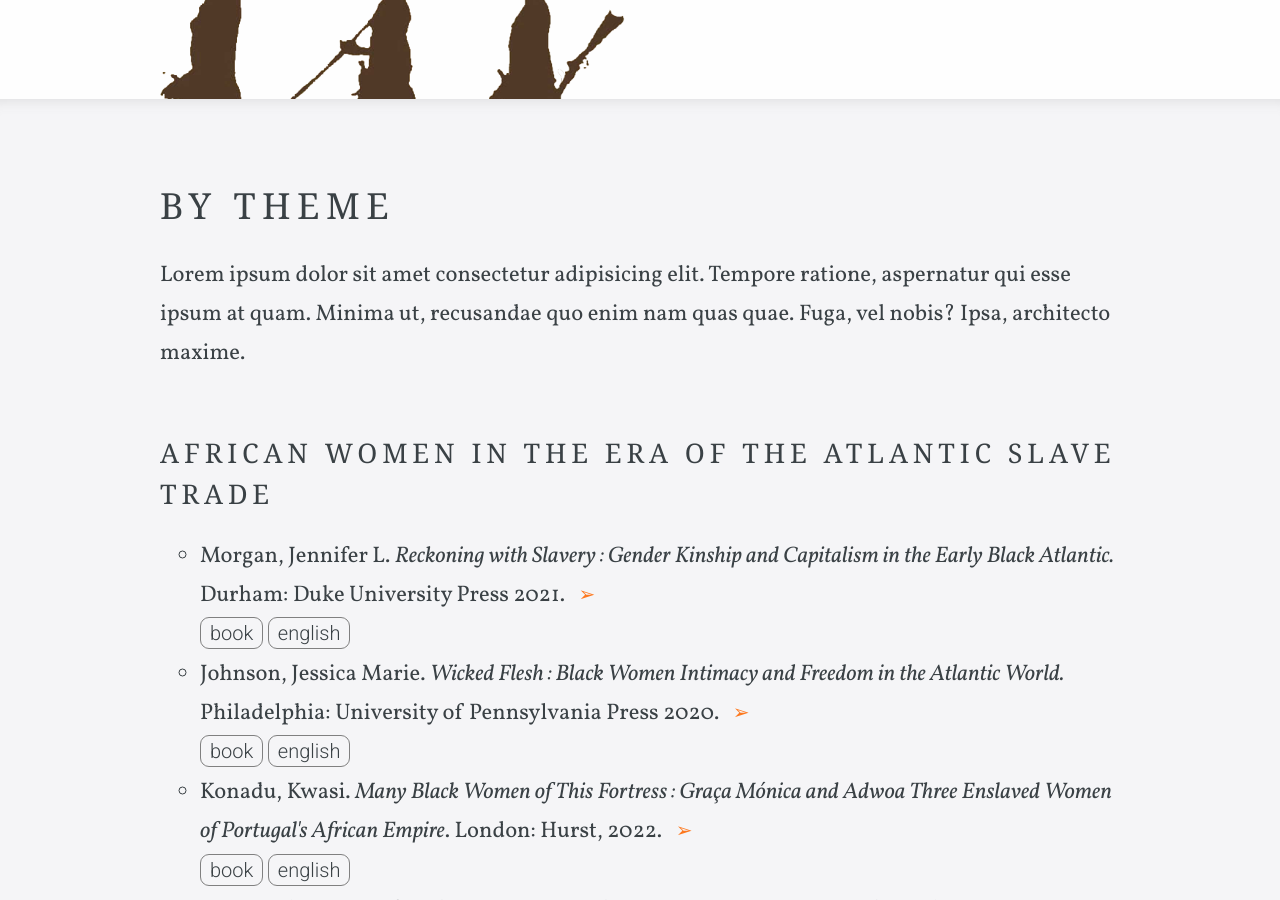
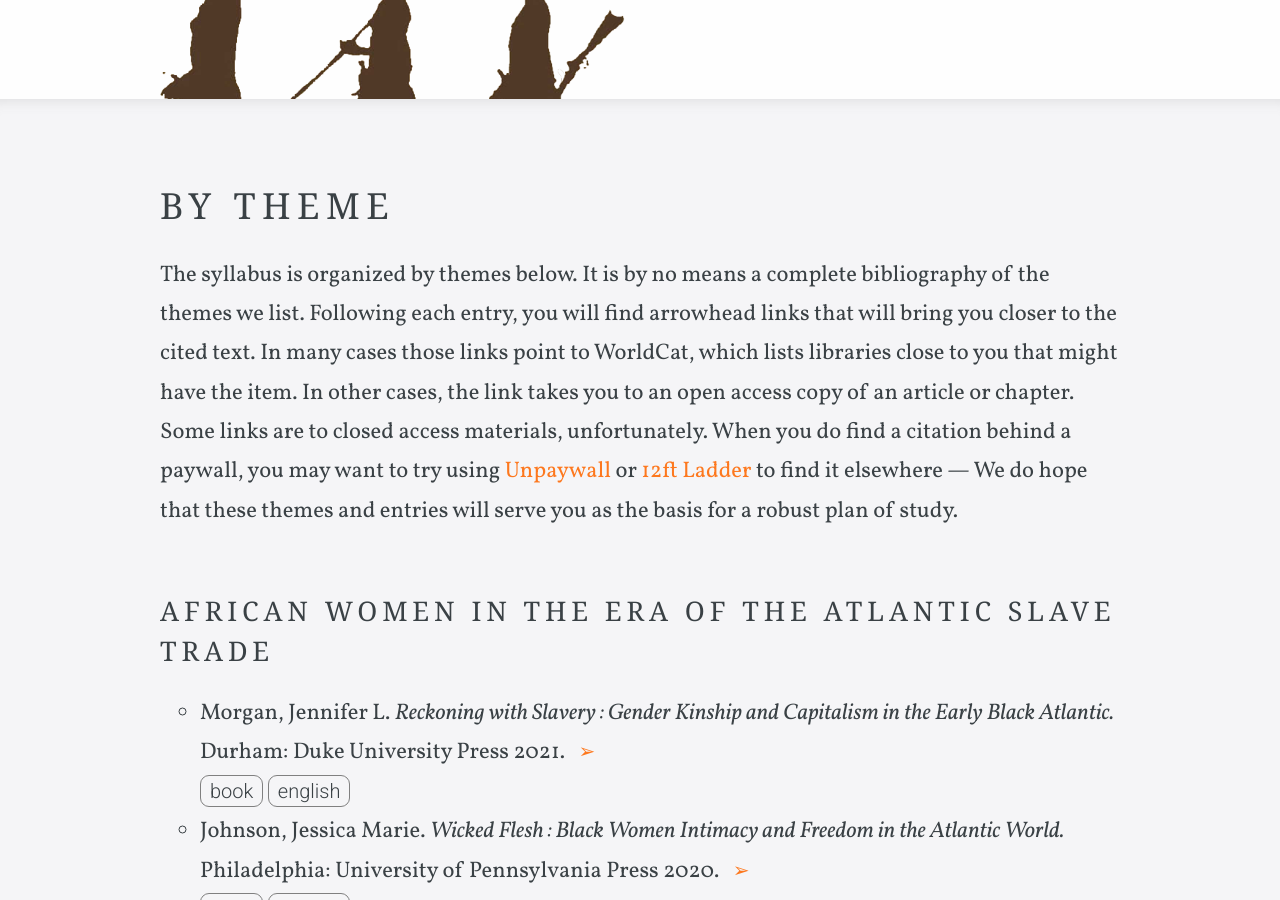
Before and after one commit to elotroalex/womanking, a Jekyll site: the page built from themes.html, in a window 1280 px wide and 900 px high, scrolled down 321 px. Built offline with Jekyll 4.4.1, drawn with Linux system fonts in a browser that asks for light colours; some web fonts are replaced.

Commit message:
added intro paragraph to themes

```diff
--- a/themes.html
+++ b/themes.html
@@ -8,7 +8,9 @@ navigation_order: 2
 ---
 
 <div class="editable">
-	<p>Lorem ipsum dolor sit amet consectetur adipisicing elit. Tempore ratione, aspernatur qui esse ipsum at quam. Minima ut, recusandae quo enim nam quas quae. Fuga, vel nobis? Ipsa, architecto maxime.</p>
+	<p>The syllabus is organized by themes below. It is by no means a complete bibliography of the themes we list. Following each entry, you will find arrowhead links that will bring you closer to the cited text. In many cases those links point to WorldCat, which lists libraries close to you that might have the item. In other cases, the link takes you to an open access copy of an article or chapter. Some links are to closed access materials, unfortunately. When you do find a citation behind a paywall, you may want to try using <a href="https://unpaywall.org/" target="_blank">Unpaywall</a> or <a href="https://12ft.io/" target="_blank">12ft Ladder</a> to find it elsewhere — We do hope that these themes and entries will serve you as the basis for a robust plan of study. </p>
+
+	<!-- <p>The syllabus also lists the genre (book, article, etc) and the language (English, Portuguese, etc). If you want to narrow down the list to a particular genre or language you can easily do so using Ctrl + F (Windows) or Cmmd + F (Mac) on your browser, and searching for the right term (book, Portuguese, etc)</p> -->
 
 	<!-- African women in the era of the Atlantic slave trade -->
 
```
